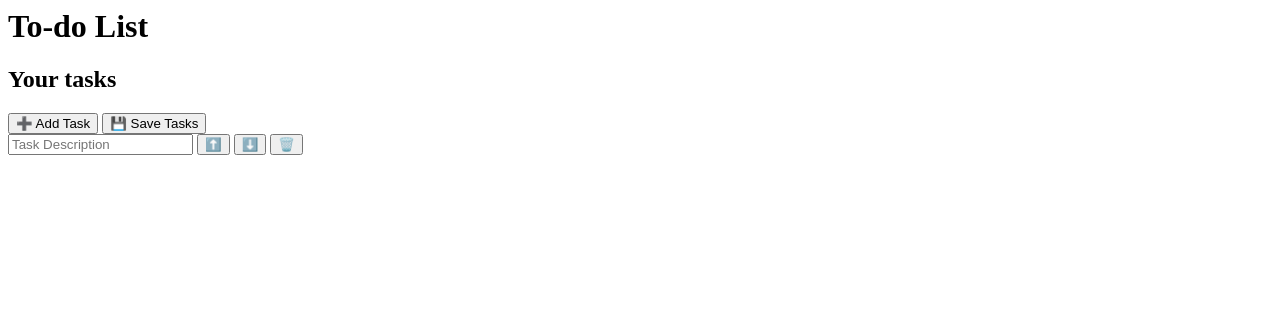
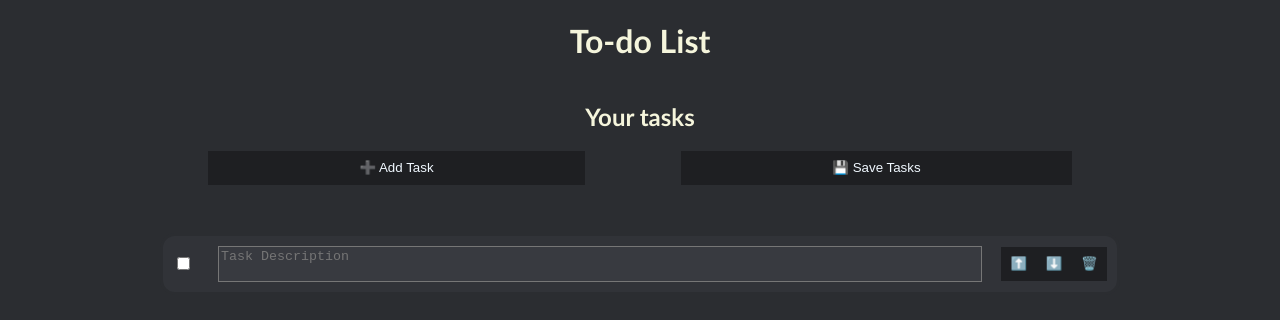
Before and after one commit to ivelter/todolist-js, a plain HTML site: page index.html in a window 1280 px wide. Drawn offline with Linux system fonts and the light colour scheme.

Commit message:
main css part done

```diff
--- a/css/style.css
+++ b/css/style.css
@@ -0,0 +1,91 @@
+body {
+    font-family: 'Trebuchet MS', Arial, Helvetica, sans-serif;
+    margin: auto;
+    background-color: #2B2D31;
+}
+
+h1, h2 {
+    color:beige
+}
+
+/* Mobile */
+@media (max-width: 480px) {
+    body {
+        width: auto;
+    }
+
+    #taskList {
+        border-style: none;
+    }
+
+    .task {
+        margin-left: 5%;
+        margin-right: 5%;
+    }
+}
+
+/* PC */
+@media (min-width: 481px) {
+    body {
+        width: 75%;
+    }
+}
+
+button {
+    background-color: #1E1F22;
+    color: aliceblue;
+    border: none;
+    padding: 1%;
+}
+
+button:hover {
+    background-color: #111214;
+}
+
+main {
+    display: flex;
+    flex-direction: column;
+    align-items: center;
+}
+
+h2 {
+    text-align: center;
+}
+
+#taskSection {
+    width: 100%;
+}
+
+.commands {
+    display: flex;
+    margin-bottom: 5%;
+}
+
+.commands > button{
+    margin-left: 5%;
+    margin-right: 5%;
+    flex-grow: 1;
+}
+
+.task {
+    display: flex;
+    align-items: center;
+    background-color: #313338;
+    padding: 10px;
+    border-style: solid;
+    border-radius: 15px;
+    border-color: #2B2D31;
+}
+
+.checkbox {
+    margin-right: 3%;
+}
+
+textarea {
+    margin-right: 2%;
+    resize: none;
+    overflow: auto;
+    background-color: #383A40;
+    color: white;
+    flex-grow: 1;
+}
--- a/index.html
+++ b/index.html
@@ -20,7 +20,8 @@
                 </div>
                 <div id="taskList">
                     <div class="task" id="task0">
-                        <input class="textInput" type="text" id="task0text" placeholder="Task Description">
+                        <input class="checkbox" type="checkbox" id="task0check">
+                        <textarea class="textInput" type="textarea" id="task0text" wrap="hard" maxlength="38" placeholder="Task Description"></textarea>
                         <button class="upArrow" type="button">⬆️</button>
                         <button class="downArrow" type="button">⬇️</button>
                         <button class="trashButton" type="button">🗑️</button>
--- a/script/main.js
+++ b/script/main.js
@@ -1,4 +1,4 @@
-var taskList = []
+var taskList = Array()
 var currentTaskID = 0
 
 Array.prototype.pushTask = (...args) => {
@@ -7,9 +7,10 @@ Array.prototype.pushTask = (...args) => {
 }
 
 function addTask() {
-    newTask = {taskID:currentTaskID, taskDescription: ""}
+    newTask = {taskID:currentTaskID, taskDescription: "", done:false}
     currentTaskID++
-    taskList.pushTask(newTask)
+    taskList.push(newTask)
+    updateTasks()
 }
 
 function updateTasks() {
```
